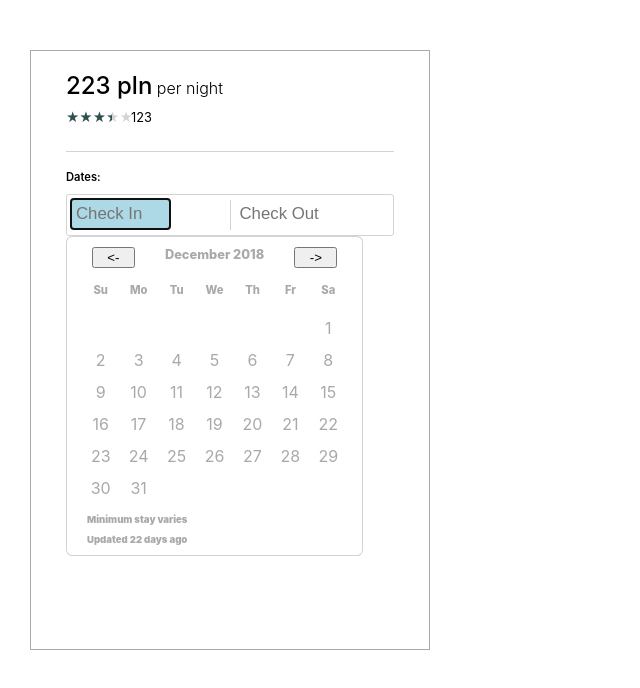
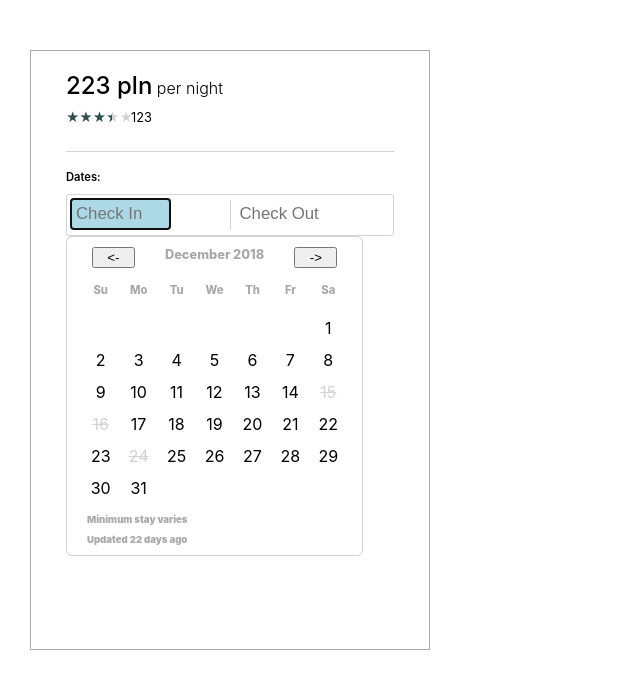
Before and after one commit to mateuszkula/react-datepicker, a React (Create React App) app: page / in a window 1280 px wide. Both pictures are taken after a click on the element 148 px from the left and 215 px from the top of the page. Shown: the top 688 px of the page, without its empty margins (0-640 px from the left). Built offline with nearby package versions, Linux system fonts and the light colour scheme.

Commit message:
Added handling of selection

```diff
--- a/src/components/dateInput/DateInput.js
+++ b/src/components/dateInput/DateInput.js
@@ -1,15 +1,15 @@
 import React from "react";
 import "./css/DateInput.css";
 
-const DateInput = props => {
-    let expanded = props.expanded ? "DateInput_expanded" : "";
-    let classes = `DateInput ${expanded}`
+const DateInput = ({expanded, placeholder, clicked}) => {
+    let isExpanded = expanded ? "DateInput_expanded" : "";
+    let classes = `DateInput ${isExpanded}`
   return (
     <input
       type="text"
       className={classes}
-      placeholder={props.placeholder}
-      onClick={props.clicked}
+      placeholder={placeholder}
+      onClick={clicked}
     />
   );
 };
--- a/src/components/datePicker/Calendar.js
+++ b/src/components/datePicker/Calendar.js
@@ -11,7 +11,8 @@ const Calendar = ({
   previousMonth,
   nextMonth,
   numberOfDaysInMonth,
-  firstDayOfMonth
+  firstDayOfMonth,
+  daysInMonth
 }) => {
   return (
     <div>
@@ -24,7 +25,8 @@ const Calendar = ({
         <MonthView
           firstDayOfMonth={firstDayOfMonth}
           numberOfDaysInMonth={numberOfDaysInMonth}
-         />
+          daysInMonth={daysInMonth}
+        />
 
         <div className="Calendar_bottom_info">
           <p>Minimum stay varies</p>
--- a/src/components/datePicker/MonthView.js
+++ b/src/components/datePicker/MonthView.js
@@ -4,25 +4,50 @@ import "./css/MonthView.css";
 const daysOfWeek = ["Su", "Mo", "Tu", "We", "Th", "Fr", "Sa"];
 
 const emptyDayBox = "MonthView_day_box";
-const day = "MonthView_day_box MonthView_day_non_empty";
+const dayClass = "MonthView_day_box MonthView_day_non_empty";
 
-const MonthView = ({ firstDayOfMonth, numberOfDaysInMonth }) => {
+const MonthView = ({ firstDayOfMonth, numberOfDaysInMonth, daysInMonth }) => {
   let monthArray = [];
+  let keyId = 0;
 
   for (let i = 0; i < firstDayOfMonth; i++) {
-    monthArray.push(<div className={emptyDayBox} />);
+    monthArray.push(<div key={keyId} className={emptyDayBox} />);
+    keyId++;
   }
 
-  for (let i = 1; i <= numberOfDaysInMonth; i++) {
-    monthArray.push(<div className={day}>{i}</div>);
-  }
+  daysInMonth.map(day => {
+    let style = dayClass;
+    if (day.state === "BOOKED") {
+      style = `${emptyDayBox} MonthView_day_booked`;
+    }
+    if (day.state === "SELECTED") {
+      style = `${emptyDayBox} MonthView_day_selected`;
+    }
+    monthArray.push(
+      <div
+        key={keyId}
+        onClick={day.onClick}
+        className={style}
+        onMouseOver={() => {
+          console.log("I am over day: " + day.number);
+        }}
+      >
+        {day.number}
+      </div>
+    );
+    keyId++;
+  });
 
   return (
     <div>
       <div className="MonthView">
         <div className="MonthView_nameOfDays">
           {daysOfWeek.map(item => {
-            return <div className="MonthView_nameOfDay">{item}</div>;
+            return (
+              <div key={item} className="MonthView_nameOfDay">
+                {item}
+              </div>
+            );
           })}
         </div>
       </div>
--- a/src/components/datePicker/css/MonthView.css
+++ b/src/components/datePicker/css/MonthView.css
@@ -26,9 +26,23 @@
   box-sizing: border-box;
   width: 14.28%;
   height: 32px;
+  color: black;
   line-height: 32px;
+}
+
+.MonthView_day_booked {
+  text-decoration: line-through;
+  color: lightgray;
+}
+
+.MonthView_day_selected {
+  background-color: lightseagreen;
 }
 
 .MonthView_day_non_empty:hover {
   background-color: lightblue;
 }
+
+.MonthView_day_between_dates {
+  background-color: lightcyan;
+}
--- a/src/components/resevationWidget/ReservationWidget.js
+++ b/src/components/resevationWidget/ReservationWidget.js
@@ -18,6 +18,7 @@ class ReservationWidget extends Component {
       expanded: "",
       checkinDate: "",
       checkoutDate: "",
+      hoveringOverDate: "",
       selectedMonth: DateUtil.getCurrentMonthWithYear()
     };
 
@@ -25,17 +26,33 @@ class ReservationWidget extends Component {
     this.showCalendar = this.showCalendar.bind(this);
     this.previousMonth = this.previousMonth.bind(this);
     this.nextMonth = this.nextMonth.bind(this);
+    this.isDayAlreadyBooked = this.isDayAlreadyBooked.bind(this);
+    this.generateDaysStatus = this.generateDaysStatus.bind(this);
+    this.selectDate = this.selectDate.bind(this);
+    this.hoveringOverDate = this.hoveringOverDate.bind(this);
+  }
+
+  hoveringOverDate(dayNumber) {
+    const [month, year] = DateUtil.getMontWithYearAsNumbers(
+      this.state.selectedMonth
+    );
+    const date = `${dayNumber}.${month}.${year}`;
+    this.setState({
+      hoveringOverDate: date
+    });
   }
 
   previousMonth() {
-    this.setState((prevState) => {
-      return {selectedMonth: DateUtil.getPreviousMonth(prevState.selectedMonth)}
-    })
+    this.setState(prevState => {
+      return {
+        selectedMonth: DateUtil.getPreviousMonth(prevState.selectedMonth)
+      };
+    });
   }
   nextMonth() {
-    this.setState((prevState) => {
-      return {selectedMonth: DateUtil.getNextMonth(prevState.selectedMonth)}
-    })
+    this.setState(prevState => {
+      return { selectedMonth: DateUtil.getNextMonth(prevState.selectedMonth) };
+    });
   }
 
   clicked(field) {
@@ -45,6 +62,59 @@ class ReservationWidget extends Component {
       }
       return { expanded: field };
     });
+  }
+
+  isDayAlreadyBooked(day) {
+    const [month, year] = DateUtil.getMontWithYearAsNumbers(
+      this.state.selectedMonth
+    );
+    const date = `${day}.${month}.${year}`;
+    return this.props.bookedDates.indexOf(date) >= 0 ? "BOOKED" : "";
+  }
+
+  isDayAlreadySelected(day) {
+    const [month, year] = DateUtil.getMontWithYearAsNumbers(
+      this.state.selectedMonth
+    );
+    const date = `${day}.${month}.${year}`;
+    if (date === this.state.checkinDate || date === this.state.checkoutDate) {
+      return "SELECTED";
+    }
+  }
+
+
+  selectDate(dayNumber, checkType) {
+    const [month, year] = DateUtil.getMontWithYearAsNumbers(
+      this.state.selectedMonth
+    );
+    const date = `${dayNumber}.${month}.${year}`;
+    this.setState({
+      [checkType + "Date"]: date
+    });
+  }
+
+  generateDaysStatus() {
+    let numberOfDaysInMonth = DateUtil.getNumberOfDaysInMonth(
+      this.state.selectedMonth
+    );
+    let days = [];
+    for (let i = 1; i <= numberOfDaysInMonth; i++) {
+      let day = {};
+      day.number = i;
+      day.onClick = () => {
+        this.selectDate(i, this.state.expanded);
+      };
+      days.push(day);
+    }
+
+    days = days.map(item => {
+      item.state =
+        this.isDayAlreadyBooked(item.number) ||
+        this.isDayAlreadySelected(item.number);
+      return item;
+    });
+
+    return days;
   }
 
   showCalendar() {
@@ -57,8 +127,13 @@ class ReservationWidget extends Component {
           lastUpdate={this.props.lastUpdate}
           previousMonth={this.previousMonth}
           nextMonth={this.nextMonth}
-          numberOfDaysInMonth={DateUtil.getNumberOfDaysInMonth(this.state.selectedMonth)}
-          firstDayOfMonth={DateUtil.getFirstDayOfMonth(this.state.selectedMonth)}
+          numberOfDaysInMonth={DateUtil.getNumberOfDaysInMonth(
+            this.state.selectedMonth
+          )}
+          daysInMonth={this.generateDaysStatus()}
+          firstDayOfMonth={DateUtil.getFirstDayOfMonth(
+            this.state.selectedMonth
+          )}
         />
       );
     }
--- a/src/util/DateUtils.js
+++ b/src/util/DateUtils.js
@@ -12,6 +12,12 @@ const months = [
   "November",
   "December"
 ];
+
+export function getMontWithYearAsNumbers(monthWithYear) {
+  let [month, year] = monthWithYear.split(" ");
+  const monthIndex = months.indexOf(month) + 1;
+  return [monthIndex, year];
+}
 
 export function getCurrentMonthWithYear() {
   const today = new Date();
@@ -31,14 +37,13 @@ export function getPreviousMonth(monthWithYear) {
 
 export function getFirstDayOfMonth(monthWithYear) {
   let [month, year] = monthWithYear.split(" ");
-  let monthAsNumber = Number(months.indexOf(month)) ;
+  let monthAsNumber = Number(months.indexOf(month));
   return new Date(year, monthAsNumber, 1).getDay();
 }
 
 export function getNumberOfDaysInMonth(monthWithYear) {
   let [month, year] = monthWithYear.split(" ");
   let monthAsNumber = Number(months.indexOf(month)) + 1;
-  console.log(monthAsNumber);
   return new Date(year, monthAsNumber, 0).getDate();
 }
 
```
